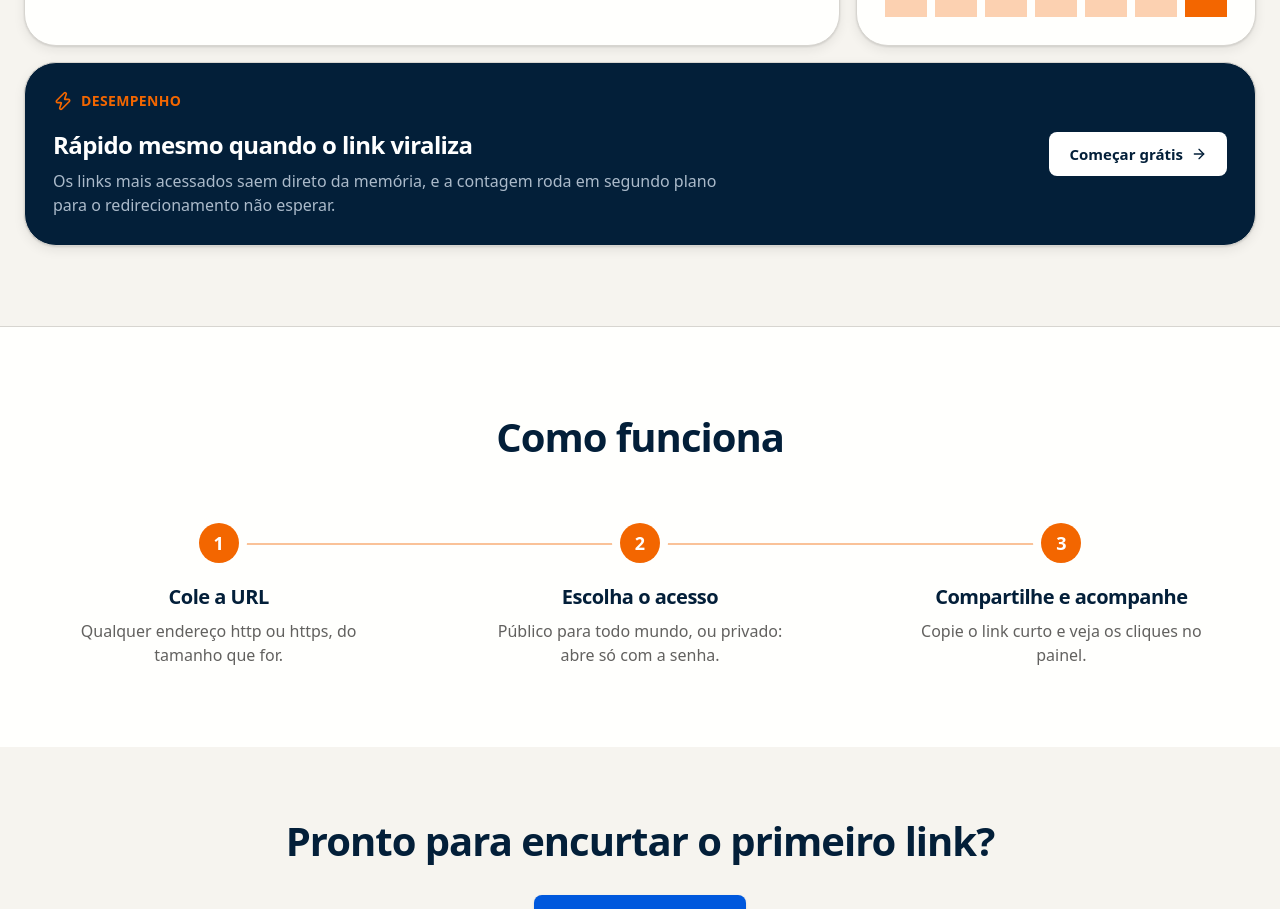
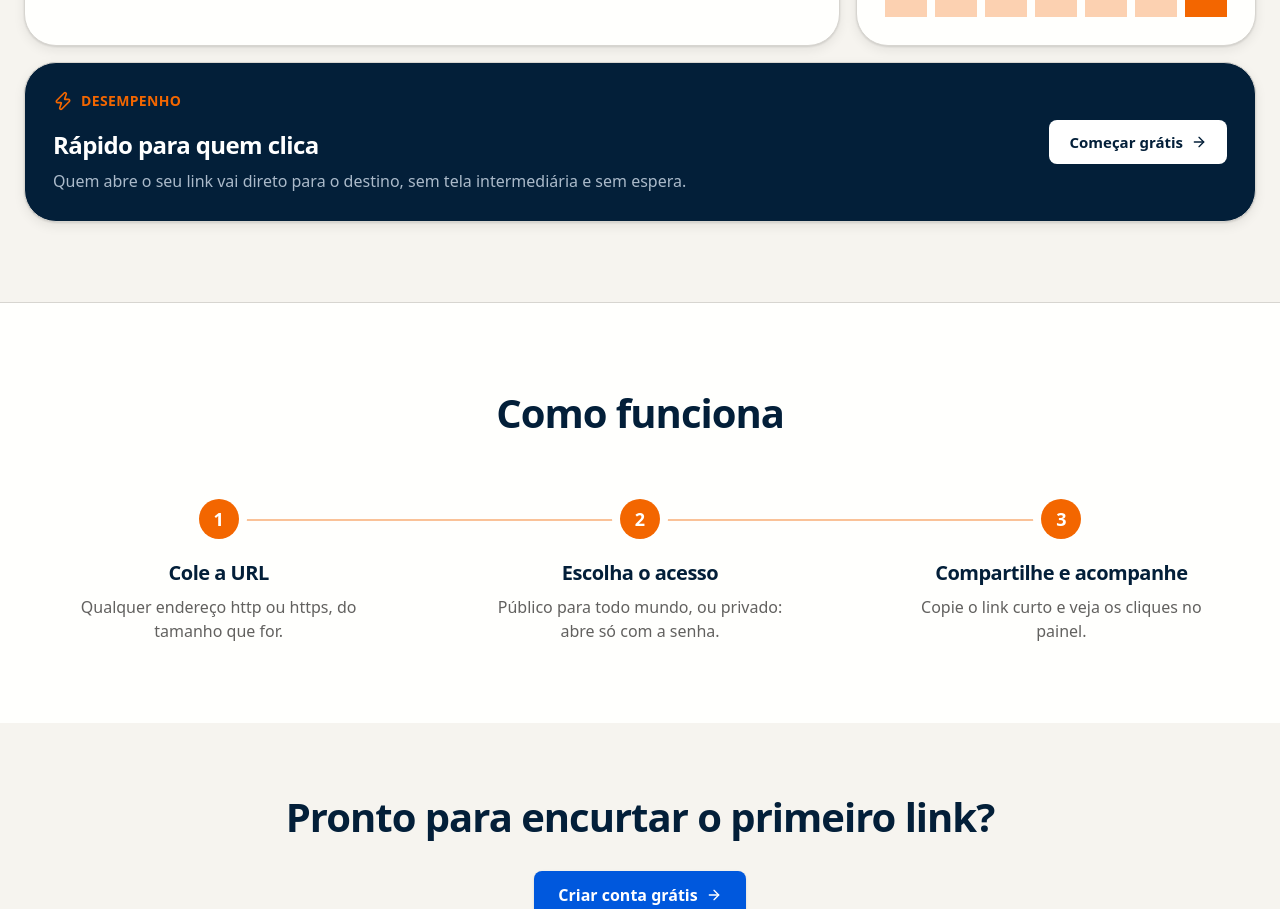
Before and after one commit to fredsaggio/shortbit, a React (Vite) app in the folder frontend/: page / in a window 1280 px wide. Shown: the part 1540-2449 px from the top of the page. Built offline with nearby package versions, Linux system fonts and the light colour scheme; no server answers.

Commit message:
fix(front): customer words for the speed card
The card talked about memory caches and background counting, which
means nothing to someone shortening a link. It now says what they get:
visitors go straight to the destination, with no page in between. The
dashboard note drops "em segundo plano" too.

```diff
--- a/frontend/src/pages/DashboardPage.tsx
+++ b/frontend/src/pages/DashboardPage.tsx
@@ -339,7 +339,7 @@ export function DashboardPage() {
                 </div>
               )}
               <p className="mt-6 text-center text-sm text-muted-foreground">
-                Os cliques são contados em segundo plano e podem levar alguns segundos para aparecer.
+                Os cliques podem levar alguns segundos para aparecer.
               </p>
             </>
           )}
--- a/frontend/src/pages/HomePage.tsx
+++ b/frontend/src/pages/HomePage.tsx
@@ -312,10 +312,9 @@ export function HomePage() {
                 <span className="inline-flex items-center gap-2 text-sm font-bold tracking-wide text-brand uppercase">
                   <Zap className="size-5 transition-transform duration-300 group-hover:scale-125 group-hover:-rotate-6" aria-hidden="true" /> Desempenho
                 </span>
-                <h3 className="mt-3 text-2xl font-bold">Rápido mesmo quando o link viraliza</h3>
+                <h3 className="mt-3 text-2xl font-bold">Rápido para quem clica</h3>
                 <p className="mt-2 max-w-2xl text-navy-300">
-                  Os links mais acessados saem direto da memória, e a contagem roda em segundo plano para o redirecionamento não
-                  esperar.
+                  Quem abre o seu link vai direto para o destino, sem tela intermediária e sem espera.
                 </p>
               </div>
               <Link
```
